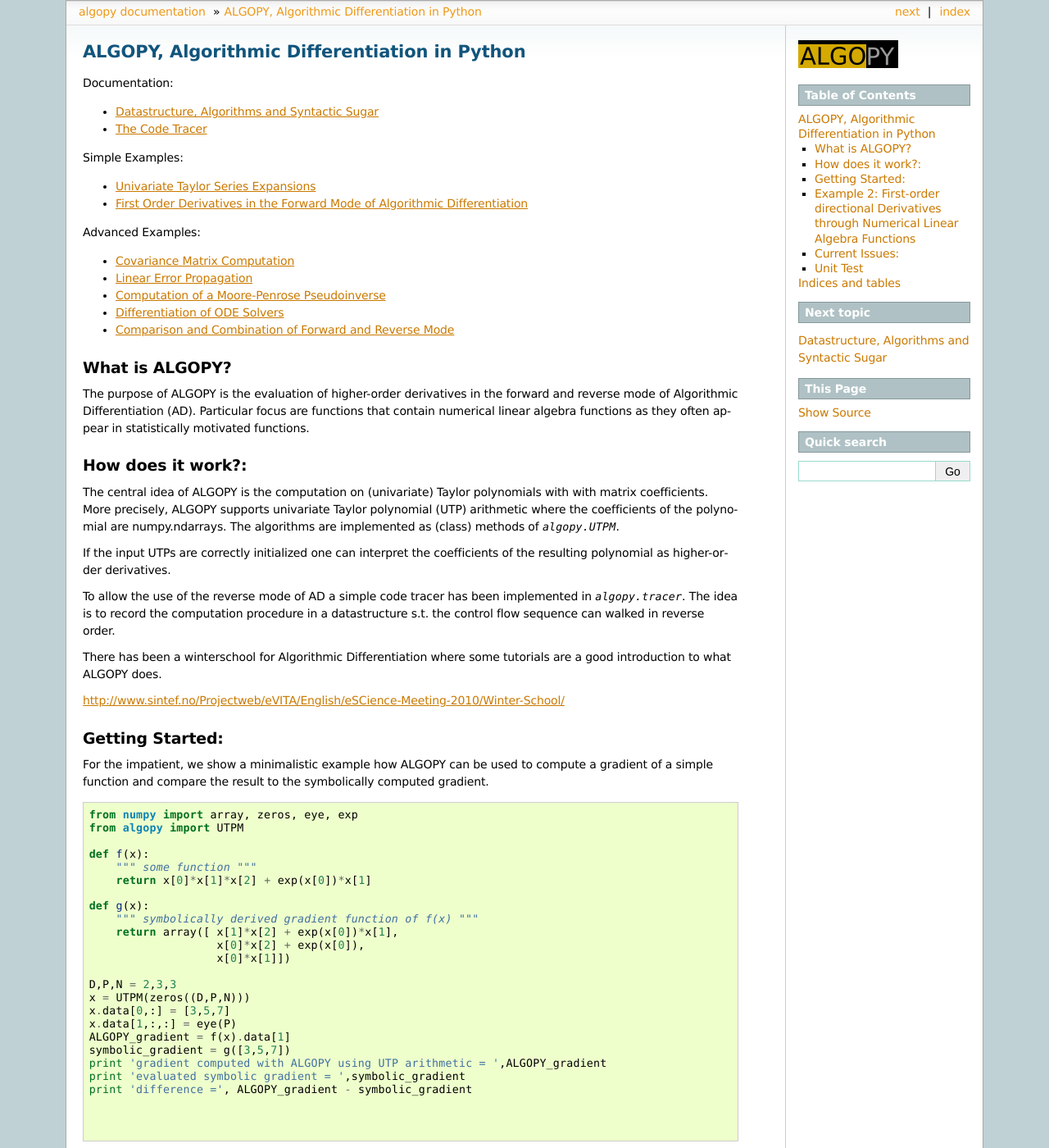
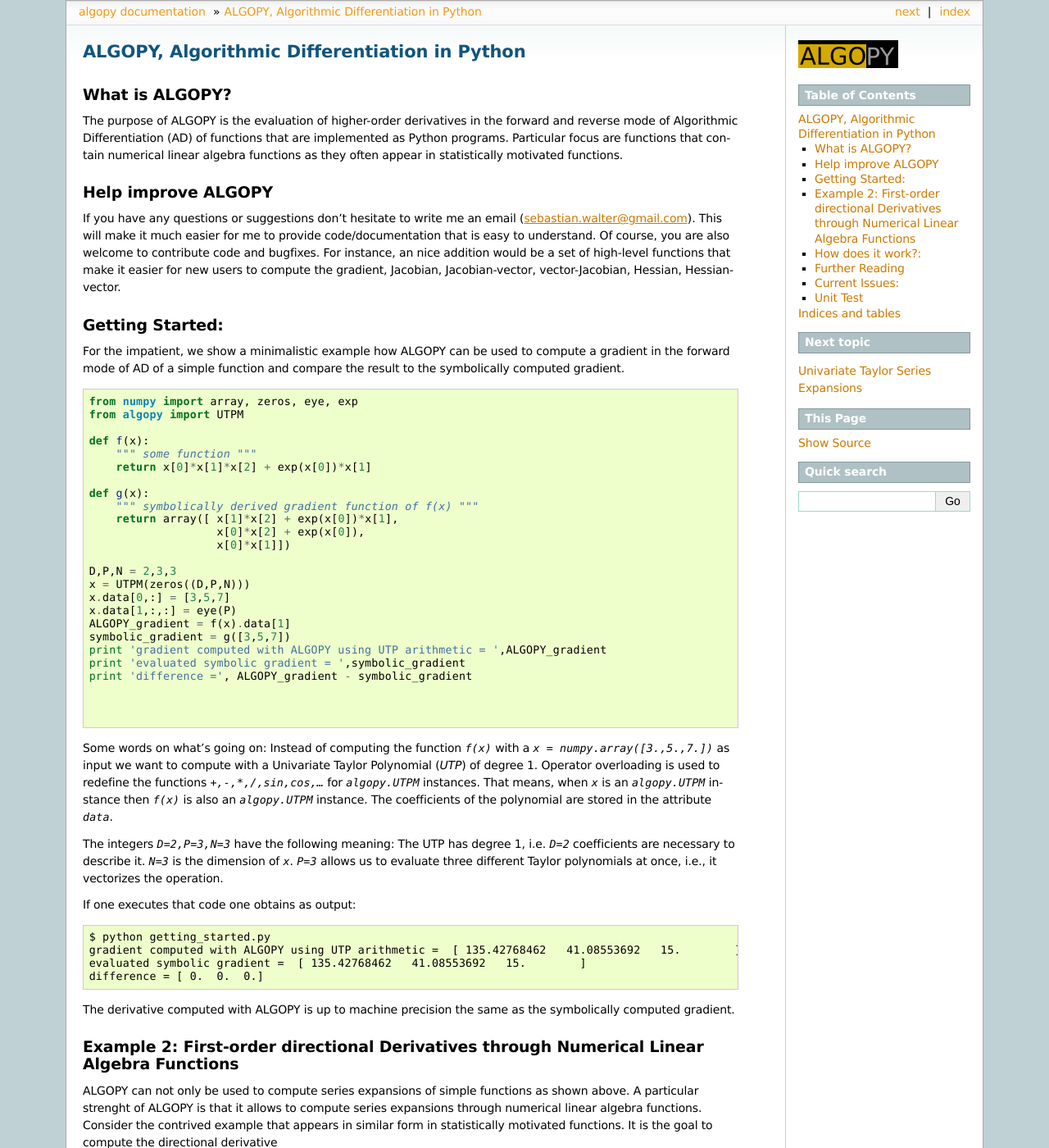
Before and after one commit to b45ch1/algopy, a Sphinx documentation site: the page built from documentation/sphinx/index.rst, in a window 1280 px wide and 1400 px high. Shown: the whole window at 82% size. Built offline with Sphinx 7.4.7, drawn with Linux system fonts in a browser that asks for light colours; formulas are drawn with MathJax 3; some of the changed text lies outside the part shown.

Commit message:
improved the documentation

```diff
--- a/documentation/sphinx/index.rst
+++ b/documentation/sphinx/index.rst
@@ -6,75 +6,32 @@
 ALGOPY, Algorithmic Differentiation in Python
 =============================================
 
-
-
-
-Documentation:
-
-.. toctree::
-   :maxdepth: 1
-
-   datastructure_and_algorithms.rst
-   examples_tracer.rst
-
-Simple Examples:
-
-.. toctree::
-   :maxdepth: 1
-
-   examples/series_expansion.rst
-   examples/first_order_forward.rst
-
-Advanced Examples:
-
-.. toctree::
-   :maxdepth: 1
-
-   examples/covariance_matrix_computation.rst
-   examples/error_propagation.rst
-   examples/moore_penrose_pseudoinverse.rst
-   examples/ode_solvers.rst
-   examples/comparison_forward_reverse_mode.rst
-
 What is ALGOPY?
 ---------------
 
 The purpose of ALGOPY is the evaluation of higher-order derivatives
-in the forward and reverse mode of Algorithmic Differentiation (AD). Particular
-focus are functions that contain numerical linear algebra functions as
+in the forward and reverse mode of Algorithmic Differentiation (AD) of functions that are implemented as Python programs.
+Particular focus are functions that contain numerical linear algebra functions as
 they often appear in statistically motivated functions.
 
-
-
-How does it work?:
-------------------
-
-The central idea of ALGOPY is the computation on (univariate) Taylor polynomials
-with with matrix coefficients. More precisely, ALGOPY supports univariate Taylor
-polynomial (UTP) arithmetic where the coefficients of the polynomial are numpy.ndarrays.
-The algorithms are implemented as (class) methods of `algopy.UTPM`.
-
-If the input UTPs are correctly initialized one can interpret the coefficients of
-the resulting polynomial as higher-order derivatives.
-
-To allow the use of the reverse mode of AD a simple code tracer has been implemented in
-`algopy.tracer`. The idea is to record the computation procedure in a datastructure s.t.
-the control flow sequence can walked in reverse order.
-
-There has been a winterschool for Algorithmic Differentiation where some tutorials
-are a good introduction to what ALGOPY does.
-
-http://www.sintef.no/Projectweb/eVITA/English/eSCience-Meeting-2010/Winter-School/
-
+Help improve ALGOPY
+-------------------
+If you have any questions or suggestions don’t hesitate to write me an email (sebastian.walter@gmail.com). This will make it much easier for me to provide code/documentation that is easy to understand. Of course, you are also welcome to contribute code and bugfixes. For instance, an nice addition
+would be a set of high-level functions that make it easier for new users to compute the gradient, Jacobian, Jacobian-vector, vector-Jacobian, Hessian, Hessian-vector.
 
 Getting Started:
 ----------------
 For the impatient, we show a minimalistic example how ALGOPY can be used to compute
-a gradient of a simple function and compare the result to the symbolically computed
+a gradient in the forward mode of AD of a simple function and compare the result to the symbolically computed
 gradient.
 
 .. literalinclude:: getting_started.py
     :lines: 1-
+
+Some words on what's going on: Instead of computing the function `f(x)` with a `x = numpy.array([3.,5.,7.])` as input we want to compute with a Univariate Taylor Polynomial (*UTP*) of degree 1. Operator overloading is used to redefine the functions `+,-,*,/,sin,cos,...` for `algopy.UTPM` instances. That means, when `x` is an `algopy.UTPM` instance then `f(x)` is also an `algopy.UTPM` instance.
+The coefficients of the polynomial are stored in the attribute `data`.
+
+The integers `D=2,P=3,N=3` have the following meaning: The UTP has degree 1, i.e. `D=2` coefficients are necessary to describe it. `N=3` is the dimension of `x`. `P=3` allows us to evaluate three different Taylor polynomials at once, i.e., it vectorizes the operation.
 
 If one executes that code one obtains as output::
 
@@ -83,8 +40,7 @@
     evaluated symbolic gradient =  [ 135.42768462   41.08553692   15.        ]
     difference = [ 0.  0.  0.]
 
-We skip here an explanation of what exactly ALGOPY is doing internally here,
-and just note that the derivative computed with ALGOPY is up to machine precision
+The derivative computed with ALGOPY is up to machine precision
 the same as the symbolically computed gradient.
 
 
@@ -123,6 +79,70 @@
     print 'directional derivative df/dx1 = ',y.data[1,0]
 
 
+How does it work?:
+------------------
+ALGOPY offers the forward mode and the reverse mode of AD.
+
+Forward Mode of AD:
+
+    The basic idea is the computation on (univariate) Taylor polynomials
+    with with matrix coefficients. More precisely, ALGOPY supports univariate Taylor
+    polynomial (UTP) arithmetic where the coefficients of the polynomial are numpy.ndarrays.
+    To distinguish Taylor polynomials from real vectors resp. matrices they are written with enclosing brackets:
+
+    .. math::
+        [x]_D = [x_0, \dots, x_{D-1}] = \sum_{d=0}^{D-1} x_d T^d \;,
+
+    where each :math:`x_0, x_1, \dots` are arrays, e.g. a (5,7) array.
+    This mathematical object is described by numpy.ndarray with shape (D,P, 5,7).
+    The :math:`T` is an indeterminate, i.e. a formal/dummy variable. Roughly speaking, this is the UTP equivalent to the imaginary number :math:`i` in complex arithmetic. The `P` can be used to compute several Taylor expansions at once. I.e., a vectorization to avoid the recomputation of the same functions with different inputs.
+
+    If the input UTPs are correctly initialized one can interpret the coefficients of
+    the resulting polynomial as higher-order derivatives. Have a look at the Taylor series expansion example
+    for a more detailed discussion_.
+
+.. _discussion: examples/series_expansion.rst
+
+Reverse Mode of AD:
+
+    To allow the use of the reverse mode of AD a simple code tracer has been implemented in
+    `algopy.tracer`. The idea is to record the computation procedure in a datastructure s.t.
+    the control flow sequence can walked in reverse order.
+    There is no complete documentation for the reverse mode yet.
+
+Further Reading
+---------------
+
+There has been a winterschool for Algorithmic Differentiation. Some tutorials explain Taylor polynomial arithmetic.
+http://www.sintef.no/Projectweb/eVITA/English/eSCience-Meeting-2010/Winter-School/
+
+Simple Examples:
+
+.. toctree::
+   :maxdepth: 1
+
+   examples/series_expansion.rst
+   examples/first_order_forward.rst
+
+Advanced Examples:
+
+.. toctree::
+   :maxdepth: 1
+
+   examples/covariance_matrix_computation.rst
+   examples/error_propagation.rst
+   examples/moore_penrose_pseudoinverse.rst
+   examples/ode_solvers.rst
+   examples/comparison_forward_reverse_mode.rst
+
+Additional Information:
+
+.. toctree::
+   :maxdepth: 1
+
+   datastructure_and_algorithms.rst
+   examples_tracer.rst
+
 Current Issues:
 ---------------
 
```
Also changed, not shown: 1 other file.
